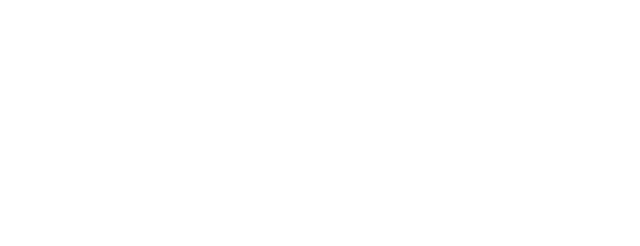
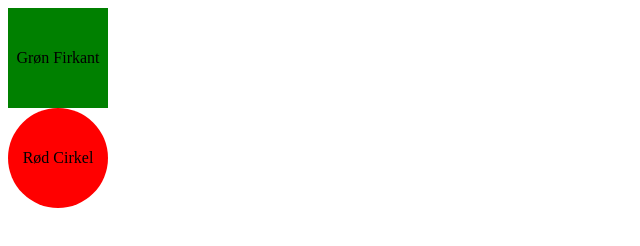
Before and after one commit to anne3m40/tema7, a plain HTML site: page undervisningsopgaver/02-js-DOM/02-indhold.html in a window 1280 px wide. Shown: the whole page, without its empty margins (0-640 px from the left). Drawn offline with Linux system fonts and the light colour scheme.

```diff
--- a/undervisningsopgaver/02-js-DOM/02-indhold.html
+++ b/undervisningsopgaver/02-js-DOM/02-indhold.html
@@ -5,14 +5,31 @@
     <meta charset="UTF-8">
     <title>Document</title>
     <style>
+        .firkant {
+            height: 100px;
+            width: 100px;
+            line-height: 100px;
+            text-align: center;
+            background: green;
+        }
+
+        .cirkel {
+            height: 100px;
+            width: 100px;
+            line-height: 100px;
+            text-align: center;
+            border-radius: 50%;
+            background: red;
+        }
     </style>
 </head>
 
 <body>
-
+    <div class="firkant"></div>
+    <div class="cirkel"></div>
 
     <script>
+        document.querySelector(".firkant").textContent = "Grøn Firkant"
+        document.querySelector(".cirkel").textContent = "Rød Cirkel"
     </script>
-</body>
-
-</html>
+</body></html>
```
Also changed, not shown: undervisningsopgaver/02-js-DOM/03-billedIndhold.html (renamed from undervisningsopgaver/02-js-DOM/00-skellet.html, +5 -2 lines), 1 other file.
